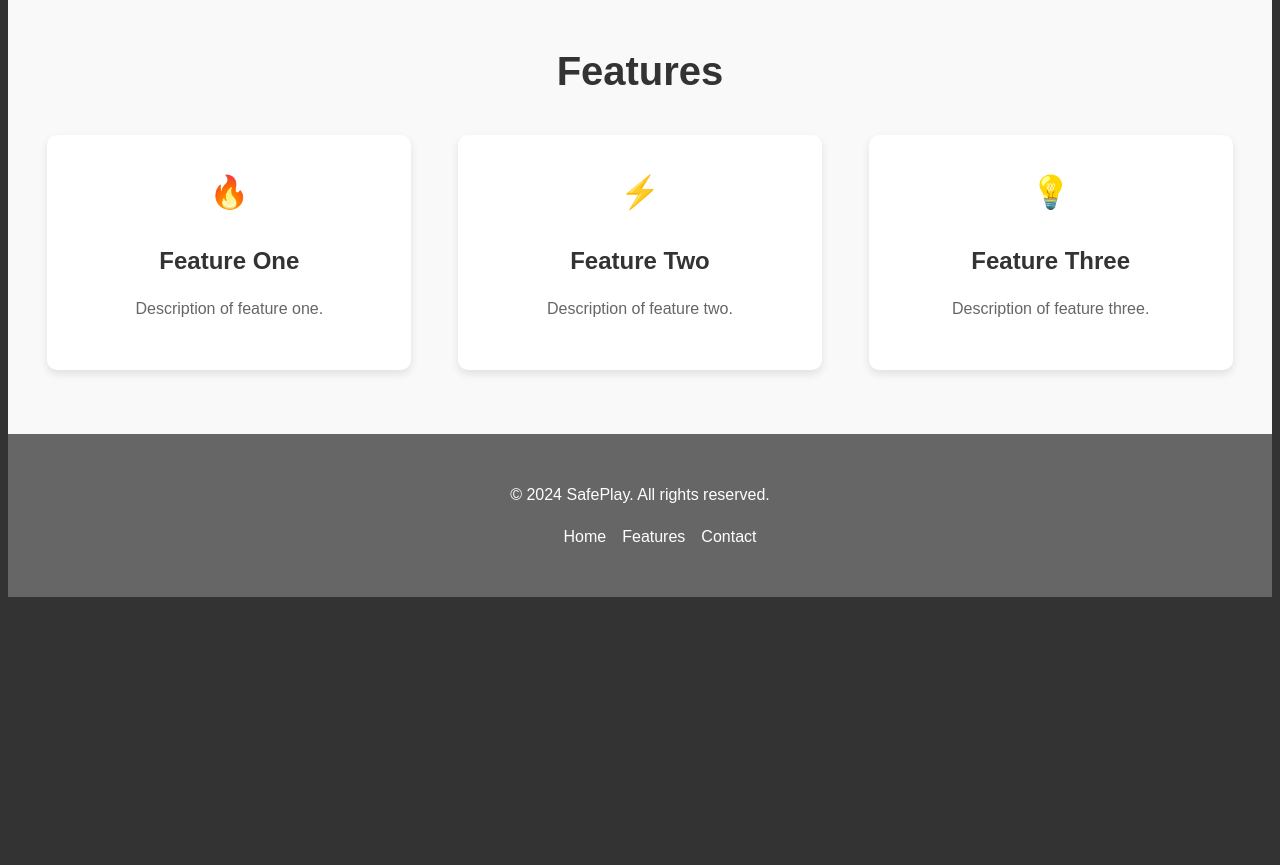
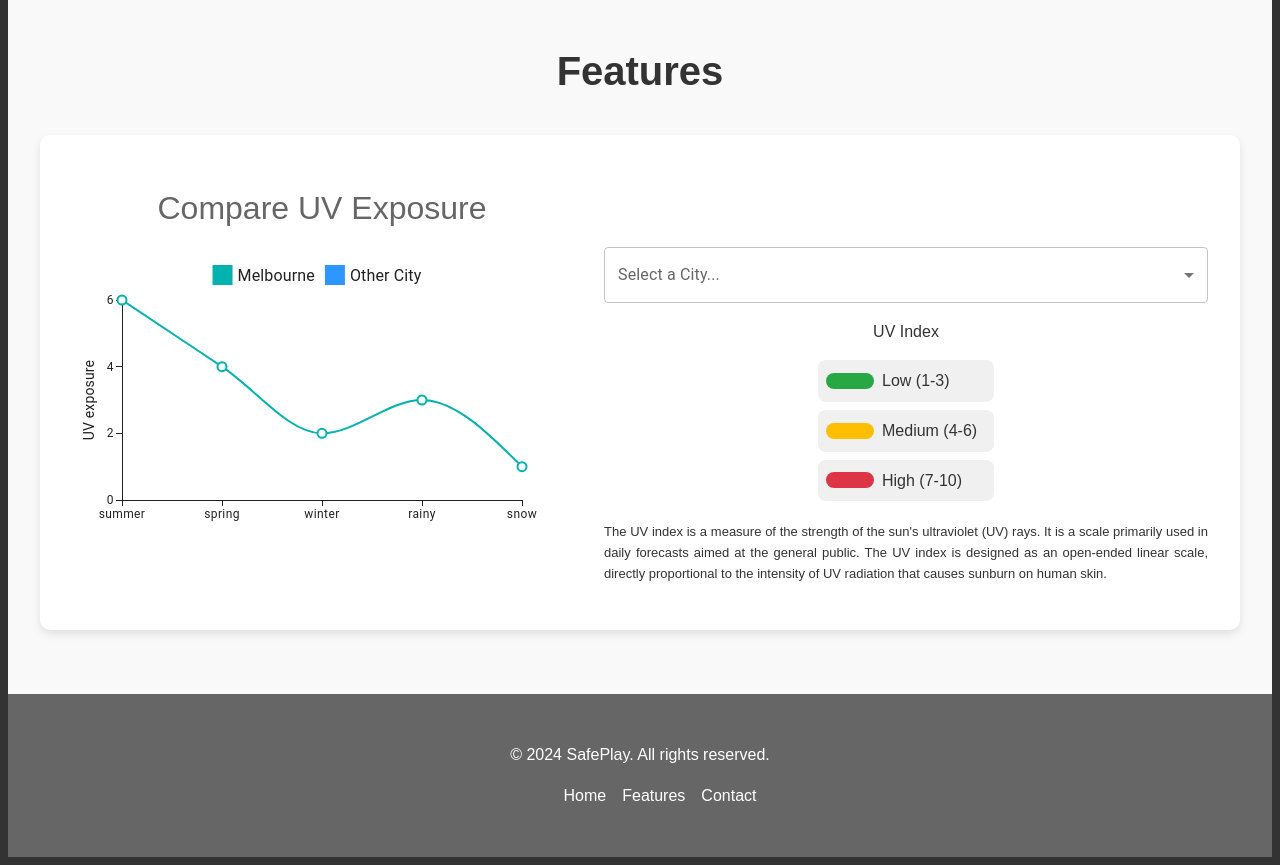
Before and after one commit to Ansonsd5/safeplay, a React (Vite) app in the folder safeplay/: page / in a window 1280 px wide. Shown: the part 860-1725 px from the top of the page. Before the commit the page ends 1465 px from the top, so only its background shows below. Built offline with nearby package versions, Linux system fonts and the light colour scheme.

Commit message:
line chart and city dropdown added

```diff
--- a/safeplay/package.json
+++ b/safeplay/package.json
@@ -10,6 +10,10 @@
     "preview": "vite preview"
   },
   "dependencies": {
+    "@emotion/react": "^11.13.3",
+    "@emotion/styled": "^11.13.0",
+    "@mui/material": "^5.16.7",
+    "@mui/x-charts": "^7.14.0",
     "react": "^18.3.1",
     "react-dom": "^18.3.1"
   },
--- a/safeplay/src/colors.css
+++ b/safeplay/src/colors.css
@@ -9,4 +9,8 @@
   --footer-background-color: #333;
   --button-text-color: white;
   --button-background-color: #2b2b2b;
+  --uv-level-background: #f0f0f0;
+  --green-pill: #28a745;
+  --yellow-pill: #ffbf00;
+  --red-pill: #dc3545;
 }
--- a/safeplay/src/components/Features.css
+++ b/safeplay/src/components/Features.css
@@ -13,23 +13,22 @@
 
 .feature-list {
   display: flex;
-    justify-content: space-around;
-    flex-wrap: wrap;
+  justify-content: center;
   gap: 2rem;
-  }
-
-  .feature-item {
   background-color: white;
   padding: 2rem;
   border-radius: 10px;
   box-shadow: 0 4px 8px rgba(0, 0, 0, 0.1);
-    width: 300px;
   text-align: center;
 }
 
-  .feature-item .icon {
+.cityInput {
+  margin-top: 5rem;
+}
+
+.feature-item .feature-name {
   font-size: 2rem;
-    margin-bottom: 1rem;
+  margin: 1rem;
 }
 
 .feature-item h3 {
@@ -41,3 +40,48 @@
   font-size: 1rem;
   color: var(--light-text-color);
 }
+
+/*uv-level info*/
+.uv-level-info {
+  display: flex;
+  flex-direction: column;
+  justify-content: center;
+  align-items: center;
+  margin-top: 1rem;
+  text-align: left;
+}
+
+.uv-level {
+  display: flex;
+  padding: 8px;
+  width: 160px;
+  align-items: center;
+  margin-bottom: 0.5rem;
+  background-color: var(--uv-level-background);
+  border-radius: 8px;
+}
+
+.uv-description {
+  text-align: justify;
+  font-size: small;
+}
+
+.uv-pill {
+  display: inline-block;
+  width: 3rem;
+  height: 1rem;
+  border-radius: 8px;
+  margin-right: 0.5rem;
+}
+
+.uv-pill.low {
+  background-color: var(--green-pill);
+}
+
+.uv-pill.medium {
+  background-color: var(--yellow-pill);
+}
+
+.uv-pill.high {
+  background-color: var(--red-pill);
+}
--- a/safeplay/src/components/Features.jsx
+++ b/safeplay/src/components/Features.jsx
@@ -1,28 +1,104 @@
-import './Features.css';
+import {LineChart} from "@mui/x-charts";
+import "./Features.css";
+import {Box, FormControl, InputLabel, MenuItem, Select} from "@mui/material";
+import {memo, useState} from "react";
 
 function Features() {
+    // TODO: replace this with actual data
+    function getCitySeasonData() {
+        const data = [];
+        for (let i = 0; i < 5; i++) {
+            data.push(Math.floor(Math.random() * 10));
+        }
+        return data;
+    }
+
+    const seasonLabels = ["summer", "spring", "winter", "rainy", "snow"];
+    const melbourneData = [6, 4, 2, 3, 1];
+
+    const [city, setCity] = useState('');
+    const [otherCityData, setOtherCityData] = useState([]);
+
+    function handleCityChange(event) {
+        console.log(otherCityData);
+        setCity(event.target.value);
+        setOtherCityData(getCitySeasonData());
+    }
+
     return (
         <section id="features" className="features">
             <h2>Features</h2>
             <div className="feature-list">
                 <div className="feature-item">
-          <i className="icon">🔥</i>
-          <h3>Feature One</h3>
-          <p>Description of feature one.</p>
+                    <p className="feature-name">Compare UV Exposure</p>
+                    <LineChart
+                        xAxis={[
+                            {
+                                id: "seasons",
+                                data: seasonLabels,
+                                scaleType: "point",
+                            },
+                        ]}
+                        yAxis={[
+                            {
+                                id: "uv-exposure",
+                                label: "UV exposure",
+                            },
+                        ]}
+                        series={[
+                            {
+                                data: melbourneData,
+                                label: "Melbourne",
+                            },
+                            {
+                                data: otherCityData,
+                                label: city ? city : "Other City",
+                            },
+                        ]}
+                        width={500}
+                        height={300}
+                        margin={{top: 50}}
+                    />
                 </div>
-        <div className="feature-item">
-          <i className="icon">⚡</i>
-          <h3>Feature Two</h3>
-          <p>Description of feature two.</p>
+                <div className="uv-right-section">
+                    <Box className="cityInput" sx={{minWidth: 150}}>
+                        <FormControl fullWidth>
+                            <InputLabel id="city-select-label">{city ? '' : 'Select a City...'}</InputLabel>
+                            <Select labelId="city-select-label"
+                                    id="city-select"
+                                    value={city}
+                                    label={city ? '' : 'Select a City...'}
+                                    onChange={handleCityChange}>
+                                <MenuItem value='Vietnam'>Vietnam</MenuItem>
+                                <MenuItem value='Philippines'>Philippines</MenuItem>
+                                <MenuItem value='India'>India</MenuItem>
+                            </Select>
+                        </FormControl>
+                    </Box>
+                    <div className="uv-info">
+                        <p className="feature-name">UV Index</p>
+                        <div className="uv-level-info">
+                            <div className="uv-level">
+                                <span className="uv-pill low"></span> Low (1-3)
                             </div>
-        <div className="feature-item">
-          <i className="icon">💡</i>
-          <h3>Feature Three</h3>
-          <p>Description of feature three.</p>
+                            <div className="uv-level">
+                                <span className="uv-pill medium"></span> Medium (4-6)
+                            </div>
+                            <div className="uv-level">
+                                <span className="uv-pill high"></span> High (7-10)
+                            </div>
+                        </div>
+                        <p className="uv-description">
+                            The UV index is a measure of the strength of the sun's ultraviolet (UV) rays. It is a scale
+                            primarily used in daily forecasts aimed at the general public. The UV index is designed as an
+                            open-ended linear scale, directly proportional to the intensity of UV radiation that causes
+                            sunburn on human skin.
+                        </p>
+                    </div>
                 </div>
             </div>
         </section>
     );
 }
 
-export default Features;
+export default memo(Features);
```
Lines whose indentation alone changed are shown as unchanged.
